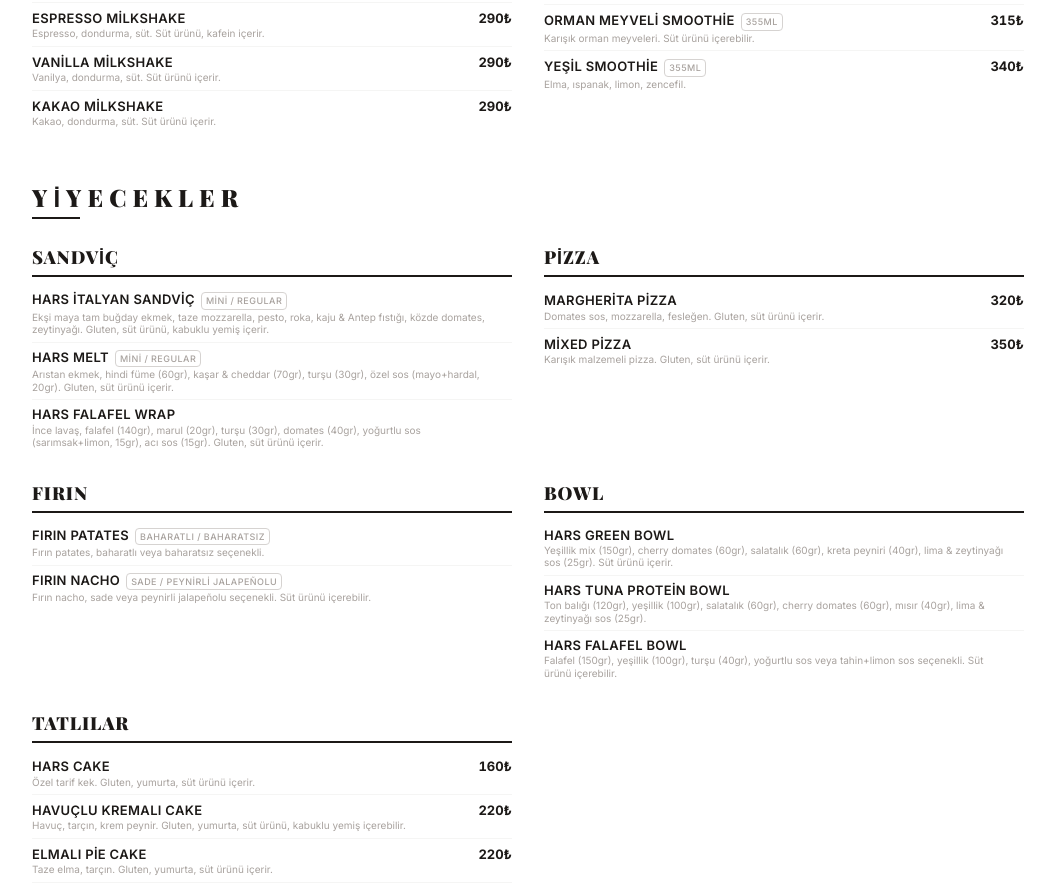
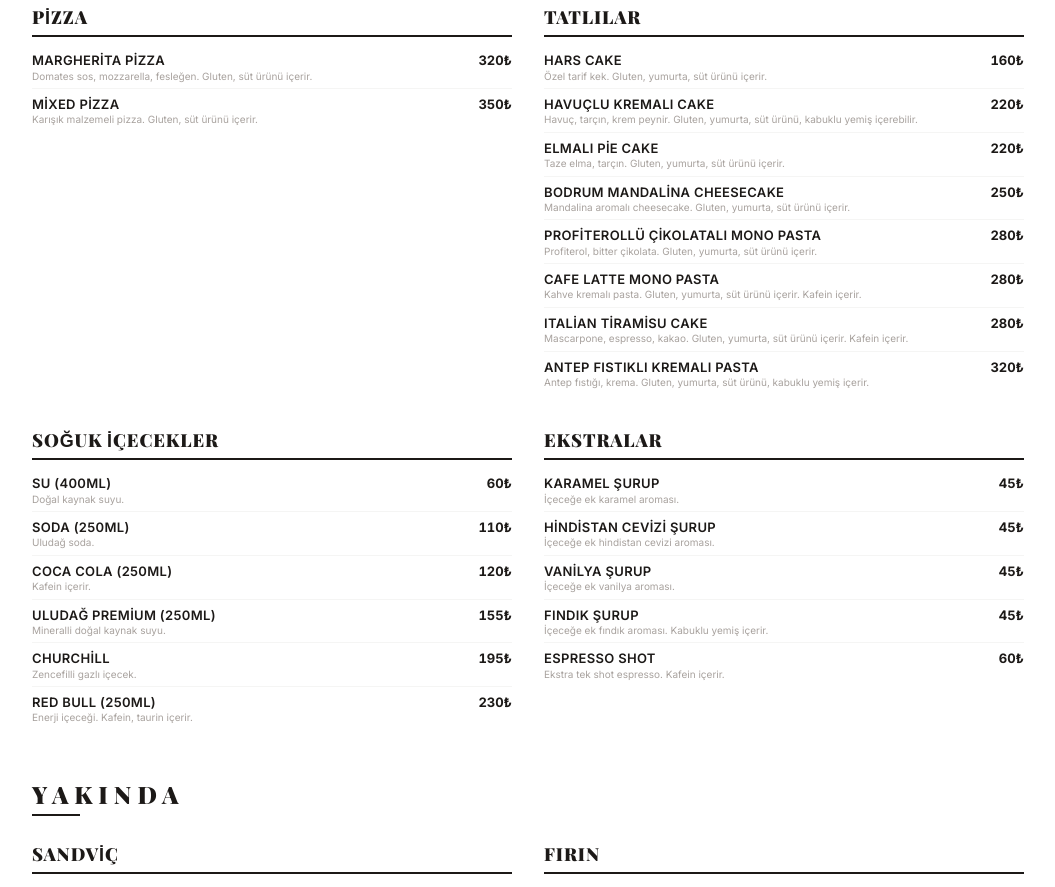
Before and after one commit to ataarslaner/HarsCoffee, a Next.js app: page / in a window 1280 px wide. Shown: the part 2219-3106 px from the top of the page, without its empty margins (112-1167 px from the left). Built offline with nearby package versions, Linux system fonts and the light colour scheme.

Commit message:
feat: add yakında items, update layout and prices

```diff
--- a/app/page.tsx
+++ b/app/page.tsx
@@ -27,18 +27,23 @@ const layout: LayoutEntry[] = [
     rows: [
       ['soguk-kahve', 'soguk-matcha'],
       ['limonata', 'soguk-cay'],
-      ['soguk-farkli', 'smoothie'],
     ],
   },
   {
     title: 'Yiyecekler',
     rows: [
-      ['sandvic', 'pizza'],
-      ['firin', 'bowl'],
-      ['tatlilar', '_logo'],
+      ['pizza', 'tatlilar'],
     ],
   },
   ['soguk-icecekler', 'ekstralar'],
+  {
+    title: 'Yakında',
+    rows: [
+      ['sandvic', 'firin'],
+      ['bowl', 'soguk-farkli'],
+      'smoothie',
+    ],
+  },
 ];
 
 function CategorySection({ categoryId, menu, sectionRef }: {
--- a/components/MenuItemCard.tsx
+++ b/components/MenuItemCard.tsx
@@ -25,7 +25,7 @@ export function MenuItemCard({ item }: MenuItemCardProps) {
         )}
       </div>
       <span className="text-[13px] font-bold text-stone-900 whitespace-nowrap tabular-nums">
-        {item.price > 0 ? `${item.price}₺` : ''}
+        {item.price > 0 ? `${item.price}₺` : item.priceLabel || ''}
       </span>
     </div>
   );
--- a/data/menu.json
+++ b/data/menu.json
@@ -1,21 +1,21 @@
 {
   "sandvic": [
-    { "id": "hars-italyan-sandvic", "name": "Hars İtalyan Sandviç", "price": 0, "size": "Mini / Regular", "description": "Ekşi maya tam buğday ekmek, taze mozzarella, pesto, roka, kaju & Antep fıstığı, közde domates, zeytinyağı. Gluten, süt ürünü, kabuklu yemiş içerir." },
-    { "id": "hars-melt", "name": "Hars Melt", "price": 0, "size": "Mini / Regular", "description": "Arıstan ekmek, hindi füme (60gr), kaşar & cheddar (70gr), turşu (30gr), özel sos (mayo+hardal, 20gr). Gluten, süt ürünü içerir." },
-    { "id": "hars-falafel-wrap", "name": "Hars Falafel Wrap", "price": 0, "description": "İnce lavaş, falafel (140gr), marul (20gr), turşu (30gr), domates (40gr), yoğurtlu sos (sarımsak+limon, 15gr), acı sos (15gr). Gluten, süt ürünü içerir." }
+    { "id": "hars-italyan-sandvic", "name": "Hars İtalyan Sandviç", "price": 0, "priceLabel": "Yakında", "size": "Mini / Regular", "description": "Ekşi maya tam buğday ekmek, taze mozzarella, pesto, roka, kaju & Antep fıstığı, közde domates, zeytinyağı. Gluten, süt ürünü, kabuklu yemiş içerir." },
+    { "id": "hars-melt", "name": "Hars Melt", "price": 0, "priceLabel": "Yakında", "size": "Mini / Regular", "description": "Arıstan ekmek, hindi füme (60gr), kaşar & cheddar (70gr), turşu (30gr), özel sos (mayo+hardal, 20gr). Gluten, süt ürünü içerir." },
+    { "id": "hars-falafel-wrap", "name": "Hars Falafel Wrap", "price": 0, "priceLabel": "Yakında", "description": "İnce lavaş, falafel (140gr), marul (20gr), turşu (30gr), domates (40gr), yoğurtlu sos (sarımsak+limon, 15gr), acı sos (15gr). Gluten, süt ürünü içerir." }
   ],
   "pizza": [
     { "id": "margherita-pizza", "name": "Margherita Pizza", "price": 320, "description": "Domates sos, mozzarella, fesleğen. Gluten, süt ürünü içerir." },
     { "id": "mixed-pizza", "name": "Mixed Pizza", "price": 350, "description": "Karışık malzemeli pizza. Gluten, süt ürünü içerir." }
   ],
   "firin": [
-    { "id": "firin-patates", "name": "Fırın Patates", "price": 0, "size": "Baharatlı / Baharatsız", "description": "Fırın patates, baharatlı veya baharatsız seçenekli." },
-    { "id": "firin-nacho", "name": "Fırın Nacho", "price": 0, "size": "Sade / Peynirli Jalapeñolu", "description": "Fırın nacho, sade veya peynirli jalapeñolu seçenekli. Süt ürünü içerebilir." }
+    { "id": "firin-patates", "name": "Fırın Patates", "price": 0, "priceLabel": "Yakında", "size": "Baharatlı / Baharatsız", "description": "Fırın patates, baharatlı veya baharatsız seçenekli." },
+    { "id": "firin-nacho", "name": "Fırın Nacho", "price": 0, "priceLabel": "Yakında", "size": "Sade / Peynirli Jalapeñolu", "description": "Fırın nacho, sade veya peynirli jalapeñolu seçenekli. Süt ürünü içerebilir." }
   ],
   "bowl": [
-    { "id": "hars-green-bowl", "name": "Hars Green Bowl", "price": 0, "description": "Yeşillik mix (150gr), cherry domates (60gr), salatalık (60gr), kreta peyniri (40gr), lima & zeytinyağı sos (25gr). Süt ürünü içerir." },
-    { "id": "hars-tuna-protein", "name": "Hars Tuna Protein Bowl", "price": 0, "description": "Ton balığı (120gr), yeşillik (100gr), salatalık (60gr), cherry domates (60gr), mısır (40gr), lima & zeytinyağı sos (25gr)." },
-    { "id": "hars-falafel-bowl", "name": "Hars Falafel Bowl", "price": 0, "description": "Falafel (150gr), yeşillik (100gr), turşu (40gr), yoğurtlu sos veya tahin+limon sos seçenekli. Süt ürünü içerebilir." }
+    { "id": "hars-green-bowl", "name": "Hars Green Bowl", "price": 0, "priceLabel": "Yakında", "description": "Yeşillik mix (150gr), cherry domates (60gr), salatalık (60gr), kreta peyniri (40gr), lima & zeytinyağı sos (25gr). Süt ürünü içerir." },
+    { "id": "hars-tuna-protein", "name": "Hars Tuna Protein Bowl", "price": 0, "priceLabel": "Yakında", "description": "Ton balığı (120gr), yeşillik (100gr), salatalık (60gr), cherry domates (60gr), mısır (40gr), lima & zeytinyağı sos (25gr)." },
+    { "id": "hars-falafel-bowl", "name": "Hars Falafel Bowl", "price": 0, "priceLabel": "Yakında", "description": "Falafel (150gr), yeşillik (100gr), turşu (40gr), yoğurtlu sos veya tahin+limon sos seçenekli. Süt ürünü içerebilir." }
   ],
   "tatlilar": [
     { "id": "hars-cake", "name": "Hars Cake", "price": 160, "description": "Özel tarif kek. Gluten, yumurta, süt ürünü içerir." },
@@ -58,9 +58,9 @@
     { "id": "sicak-cikolata", "name": "Sıcak Çikolata", "price": 215, "size": "355ml", "description": "Sıcak süt, çikolata. Süt ürünü içerir." }
   ],
   "smoothie": [
-    { "id": "muzlu-kakaolu-smoothie", "name": "Muzlu Kakaolu Smoothie", "price": 310, "size": "355ml", "description": "Muz, kakao, süt. Süt ürünü içerir." },
-    { "id": "orman-meyveli-smoothie", "name": "Orman Meyveli Smoothie", "price": 315, "size": "355ml", "description": "Karışık orman meyveleri. Süt ürünü içerebilir." },
-    { "id": "yesil-smoothie", "name": "Yeşil Smoothie", "price": 340, "size": "355ml", "description": "Elma, ıspanak, limon, zencefil." }
+    { "id": "muzlu-kakaolu-smoothie", "name": "Muzlu Kakaolu Smoothie", "price": 0, "priceLabel": "Yakında", "size": "355ml", "description": "Muz, kakao, süt. Süt ürünü içerir." },
+    { "id": "orman-meyveli-smoothie", "name": "Orman Meyveli Smoothie", "price": 0, "priceLabel": "Yakında", "size": "355ml", "description": "Karışık orman meyveleri. Süt ürünü içerebilir." },
+    { "id": "yesil-smoothie", "name": "Yeşil Smoothie", "price": 0, "priceLabel": "Yakında", "size": "355ml", "description": "Elma, ıspanak, limon, zencefil." }
   ],
   "caylar": [
     { "id": "cay", "name": "Çay", "price": 80, "description": "Demlik siyah çay. Kafein içerir." },
@@ -96,10 +96,10 @@
     { "id": "buzlu-strawberry-matcha-latte", "name": "Buzlu Strawberry Matcha Latte", "price": 345, "description": "Buzlu matcha, çilek, süt. Süt ürünü, kafein içerir." }
   ],
   "soguk-farkli": [
-    { "id": "affogato", "name": "Affogato", "price": 290, "description": "Dondurma üzerine espresso. Süt ürünü, kafein içerir." },
-    { "id": "espresso-milkshake", "name": "Espresso Milkshake", "price": 290, "description": "Espresso, dondurma, süt. Süt ürünü, kafein içerir." },
-    { "id": "vanilla-milkshake", "name": "Vanilla Milkshake", "price": 290, "description": "Vanilya, dondurma, süt. Süt ürünü içerir." },
-    { "id": "kakao-milkshake", "name": "Kakao Milkshake", "price": 290, "description": "Kakao, dondurma, süt. Süt ürünü içerir." }
+    { "id": "affogato", "name": "Affogato", "price": 0, "priceLabel": "Yakında", "description": "Dondurma üzerine espresso. Süt ürünü, kafein içerir." },
+    { "id": "espresso-milkshake", "name": "Espresso Milkshake", "price": 0, "priceLabel": "Yakında", "description": "Espresso, dondurma, süt. Süt ürünü, kafein içerir." },
+    { "id": "vanilla-milkshake", "name": "Vanilla Milkshake", "price": 0, "priceLabel": "Yakında", "description": "Vanilya, dondurma, süt. Süt ürünü içerir." },
+    { "id": "kakao-milkshake", "name": "Kakao Milkshake", "price": 0, "priceLabel": "Yakında", "description": "Kakao, dondurma, süt. Süt ürünü içerir." }
   ],
   "soguk-icecekler": [
     { "id": "su", "name": "Su (400ml)", "price": 60, "description": "Doğal kaynak suyu." },
--- a/lib/types.ts
+++ b/lib/types.ts
@@ -6,7 +6,8 @@ export const MenuItemSchema = z.object({
   price: z.number(),
   image: z.string().optional(),
   size: z.string().optional(),
-  description: z.string().optional()
+  description: z.string().optional(),
+  priceLabel: z.string().optional()
 });
 
 export const MenuSchema = z.record(
```
